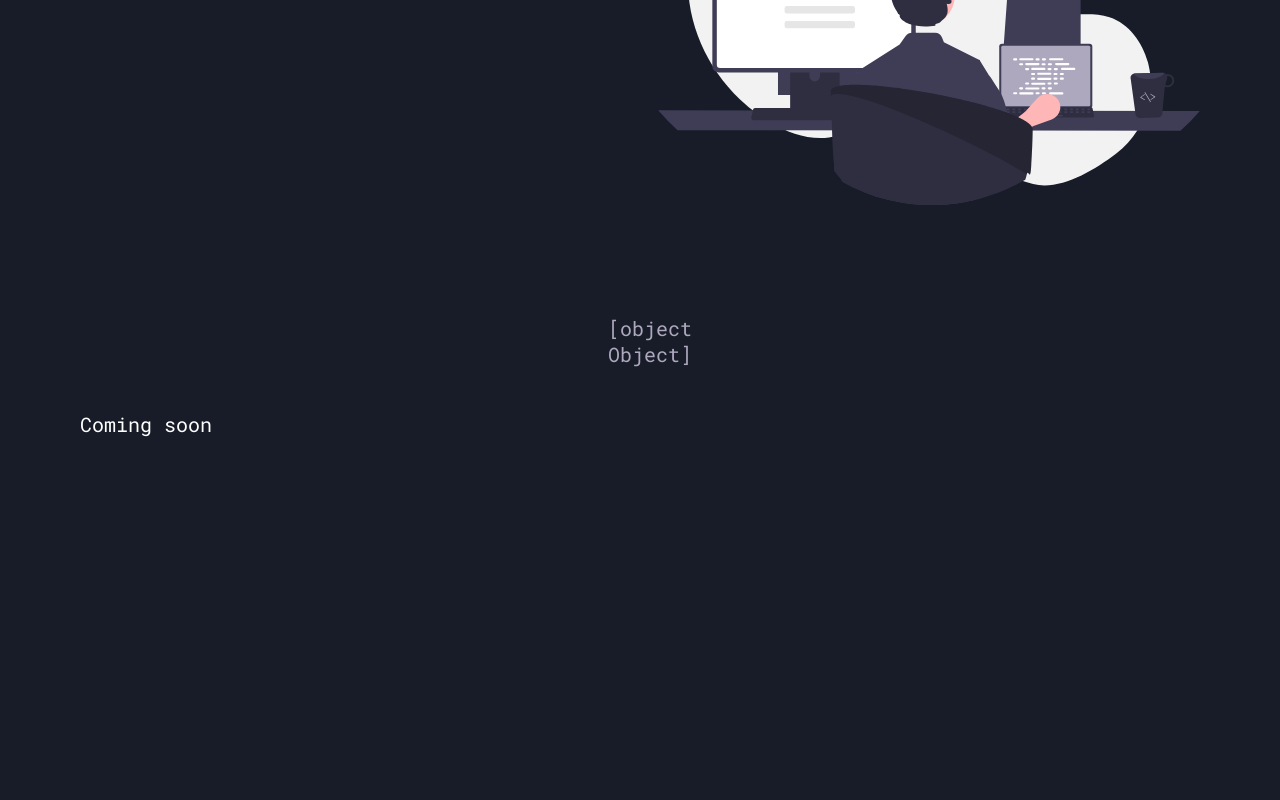
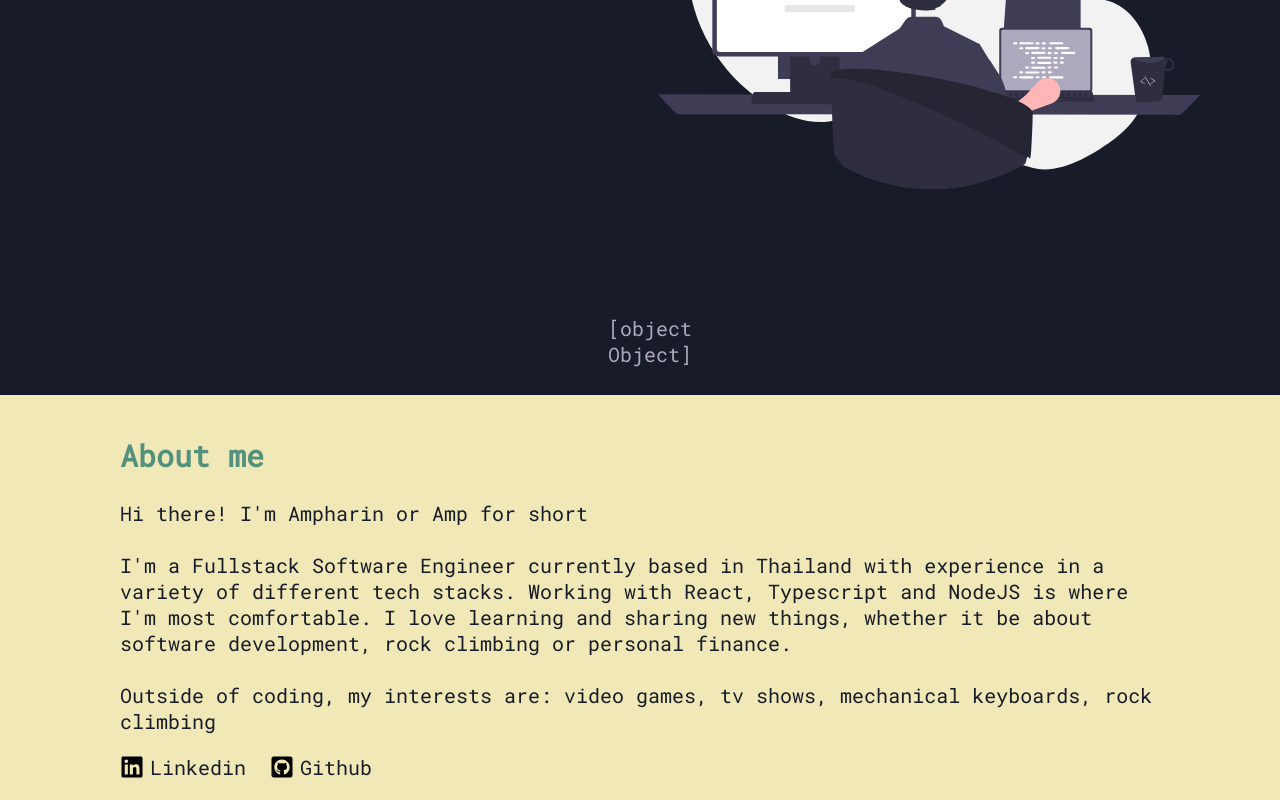
Before and after one commit to ampharino/ampharino.github.io, a Next.js app: page / in a window 1280 px wide. Shown: the part 405-1205 px from the top of the page. Before the commit the page ends 858 px from the top, so only its background shows below. Built offline with nearby package versions, Linux system fonts and the light colour scheme.

Commit message:
Add about me section

```diff
--- a/components/about-me/about-me.module.css
+++ b/components/about-me/about-me.module.css
@@ -0,0 +1,25 @@
+.description {
+  white-space: pre-line;
+}
+
+.title {
+  color: #53917eff;
+}
+
+.about-me {
+  padding: 16px 2rem;
+  background-color: #f1e8b8ff;
+  color: #171c28ff;
+  display: flex;
+  justify-content: center;
+}
+
+.container {
+  max-width: 1200px;
+}
+
+@media screen and (min-width: 900px) {
+  .about-me {
+    padding: 16px 6rem;
+  }
+}
--- a/components/about-me/index.tsx
+++ b/components/about-me/index.tsx
@@ -1,5 +1,34 @@
+import styles from "./about-me.module.css"
+import SocialLink from "./social-link"
+
 const AboutMe = () => {
-  return <section style={{ color: "white" }}>Coming soon</section>
+  return (
+    <section id="about-me-section" className={styles["about-me"]}>
+      <div className={styles.container}>
+        <h2 className={styles.title}>About me</h2>
+        <p className={styles.description}>
+          {`Hi there! I'm Ampharin or Amp for short
+
+          I'm a Fullstack Software Engineer currently based in Thailand with experience in a variety of different tech stacks. Working with React, Typescript and NodeJS is where I'm most comfortable. I love learning and sharing new things, whether it be about software development, rock climbing or personal finance.
+
+          Outside of coding, my interests are: video games, tv shows, mechanical keyboards, rock climbing
+          `}
+        </p>
+        <SocialLink
+          logo="/linkedin-brands.svg"
+          alt="linkedin"
+          url="https://www.linkedin.com/in/ampharino/"
+          display="Linkedin"
+        />
+        <SocialLink
+          logo="/github-square-brands.svg"
+          alt="github"
+          url="https://www.github.com/ampharino/"
+          display="Github"
+        />
+      </div>
+    </section>
+  )
 }
 
 export default AboutMe
--- /dev/null
+++ b/components/about-me/social-link.module.css
@@ -0,0 +1,17 @@
+.social-link {
+  display: inline-flex;
+  align-items: center;
+  margin-right: 24px;
+}
+.social-link img {
+  width: 24px;
+  height: 24px;
+}
+
+.social-link:hover {
+  opacity: 0.5;
+}
+
+.social-link span {
+  margin-left: 6px;
+}
--- /dev/null
+++ b/components/about-me/social-link.tsx
@@ -0,0 +1,27 @@
+import styles from "./social-link.module.css"
+
+type Url = string
+type LogoSrc = string
+type LogoDesc = string
+type DisplayText = string
+interface Props {
+  url: Url
+  logo: LogoSrc
+  alt: LogoDesc
+  display: DisplayText
+}
+const SocialLink = ({ url, logo, alt, display }: Props) => {
+  return (
+    <a
+      href={url}
+      className={styles["social-link"]}
+      target="_blank"
+      rel="noreferrer"
+    >
+      <img alt={alt} src={logo}></img>
+      <span>{display}</span>
+    </a>
+  )
+}
+
+export default SocialLink
--- a/components/hero-section/hero-section.module.css
+++ b/components/hero-section/hero-section.module.css
@@ -2,6 +2,7 @@
   display: flex;
   flex-direction: column;
   align-items: center;
+  padding: 16px 2rem;
 }
 
 @media screen and (min-width: 900px) {
@@ -9,6 +10,7 @@
     flex-direction: row;
     align-items: center;
     min-height: 100vh;
+    padding: 16px 4rem;
   }
 }
 .hero-section > * {
--- a/components/hero-section/scroll-down-button.tsx
+++ b/components/hero-section/scroll-down-button.tsx
@@ -1,12 +1,19 @@
 import styles from "./scroll-down-button.module.css"
 
 const ScrollDownButton = () => {
+  const scrollToAboutMe = () => {
+    document
+      .querySelector("#about-me-section")
+      ?.scrollIntoView({ behavior: "smooth" })
+  }
   return (
     <div
       className={styles["scroll-down"]}
+      // * Import the svg inline so the fill can be styled dynamically
       dangerouslySetInnerHTML={{
         __html: require("../../public/circle-chevron-down-solid.svg?include"),
       }}
+      onClick={scrollToAboutMe}
     ></div>
   )
 }
--- a/styles/Home.module.css
+++ b/styles/Home.module.css
@@ -1,11 +1,5 @@
 .container {
   margin: 0 auto;
-  padding: 0 1rem;
-}
-@media screen and (min-width: 900px) {
-  .container {
-    padding: 16px 4rem;
-  }
 }
 
 .logo {
```
